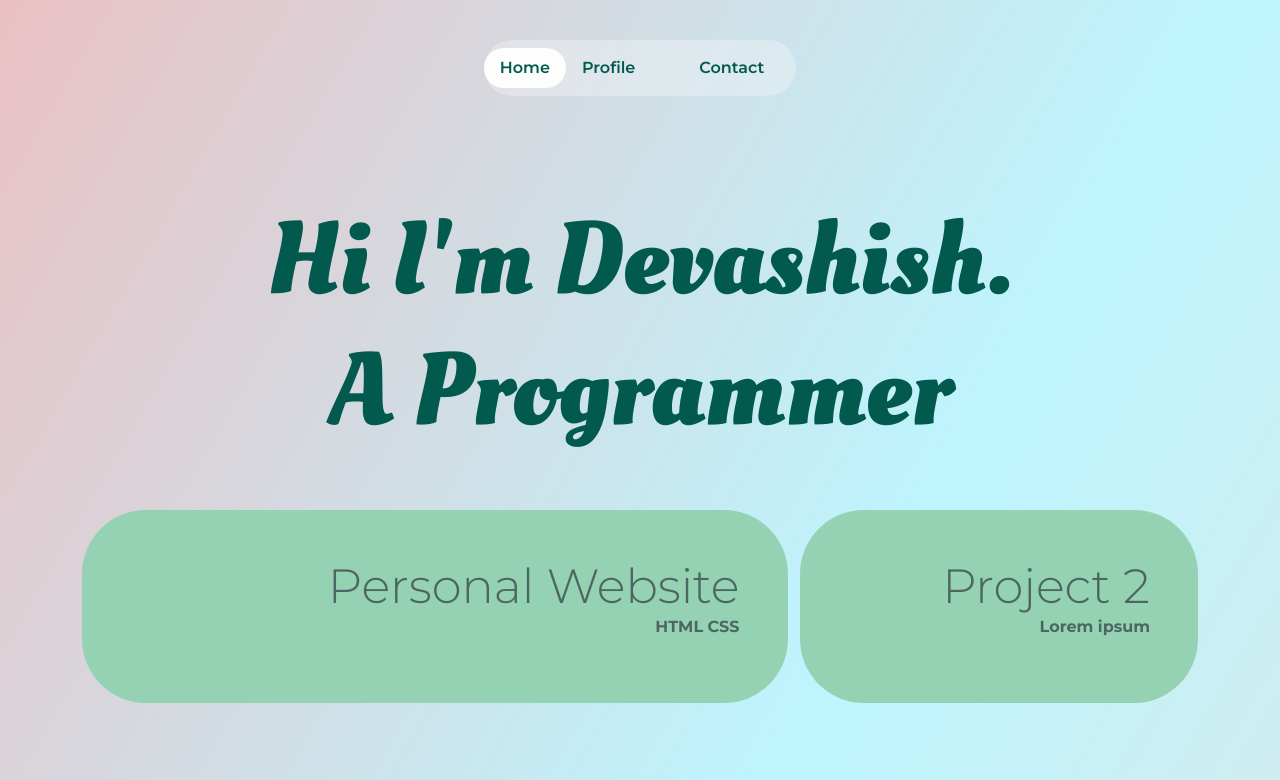
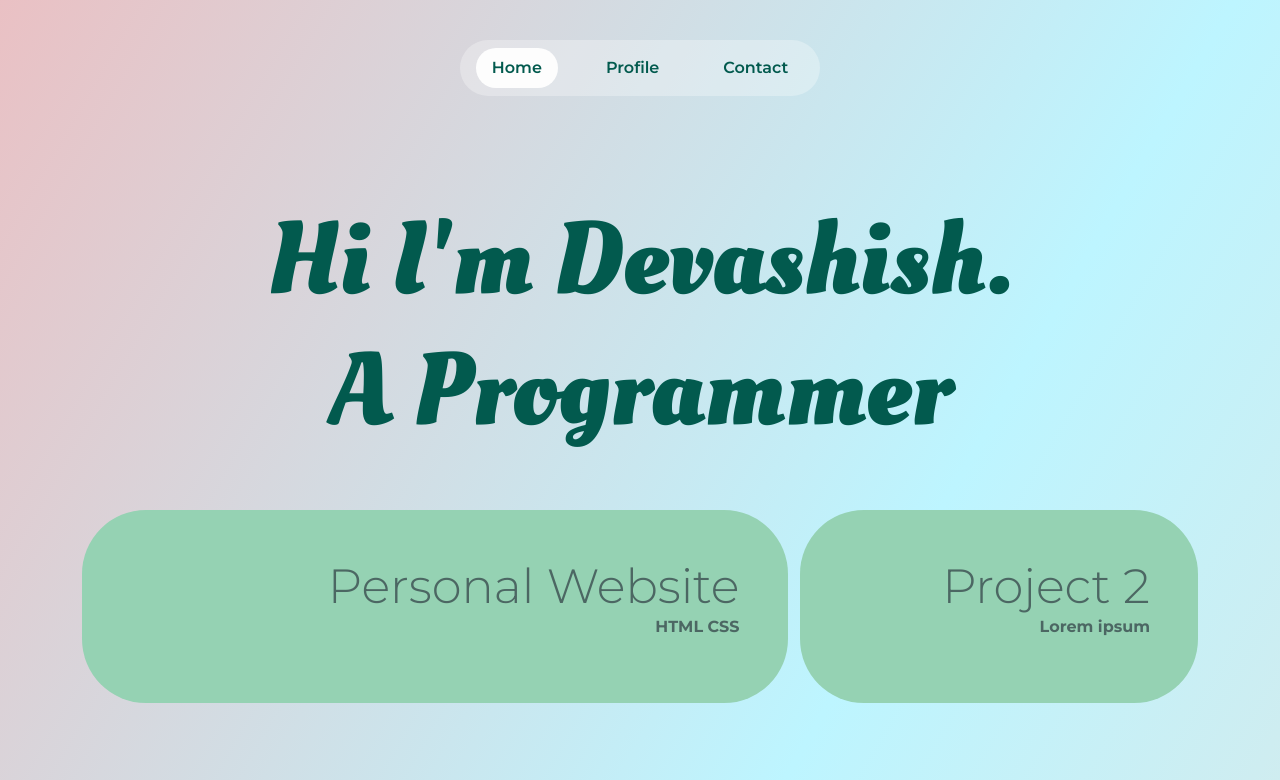
Before and after one commit to devashish0818/PersonalSite, a plain HTML site: page index.html in a window 1280 px wide. Shown: the top 780 px of the page. Drawn offline with nearby package versions, Linux system fonts and the light colour scheme; a web font is replaced by a local one.

Commit message:
Update style.css
changer in navbar responsivness

```diff
--- a/style.css
+++ b/style.css
@@ -34,8 +34,8 @@
     color: rgb(2, 90, 78);
     font-family: "Montserrat", sans-serif;
     font-weight: 600;
-    margin-left: 0;
-    margin-right: 0;
+    margin-left: 1rem;
+    margin-right: 1rem;
 }
 
 .btn:hover{
```
